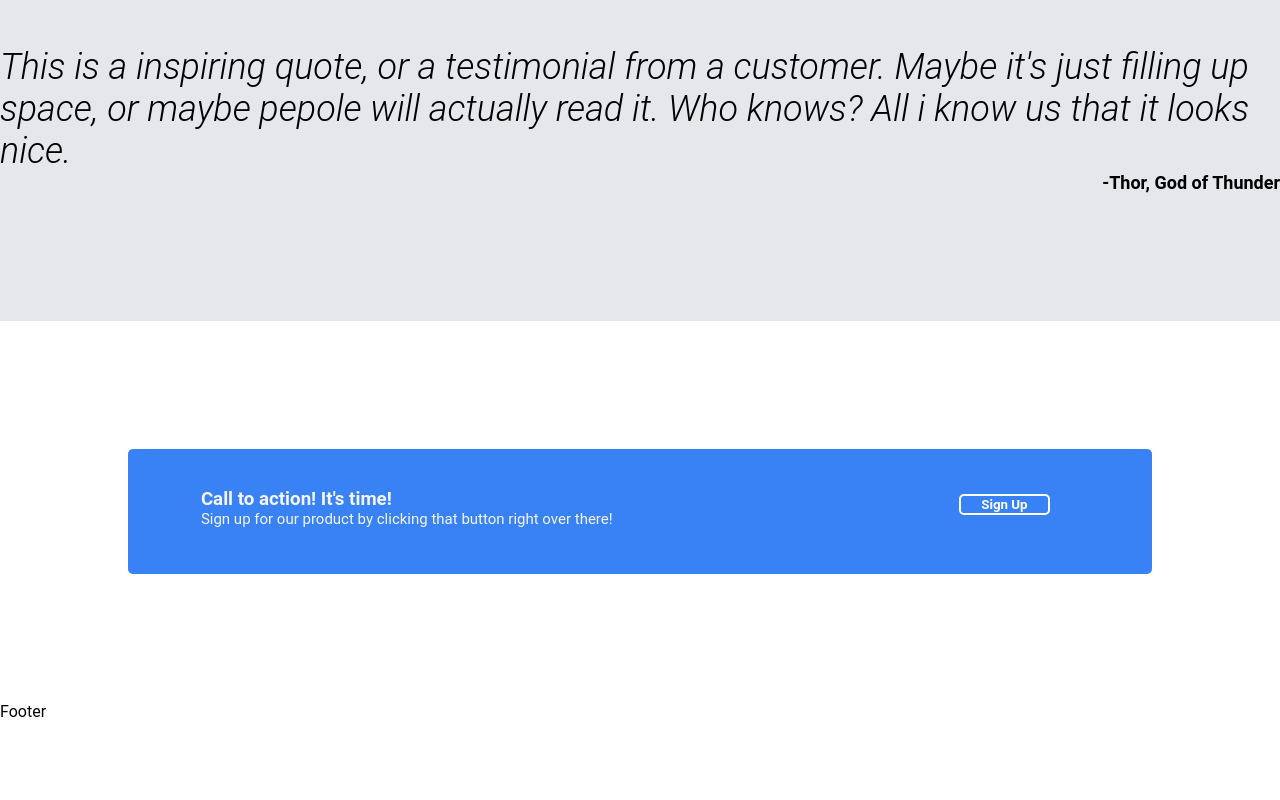
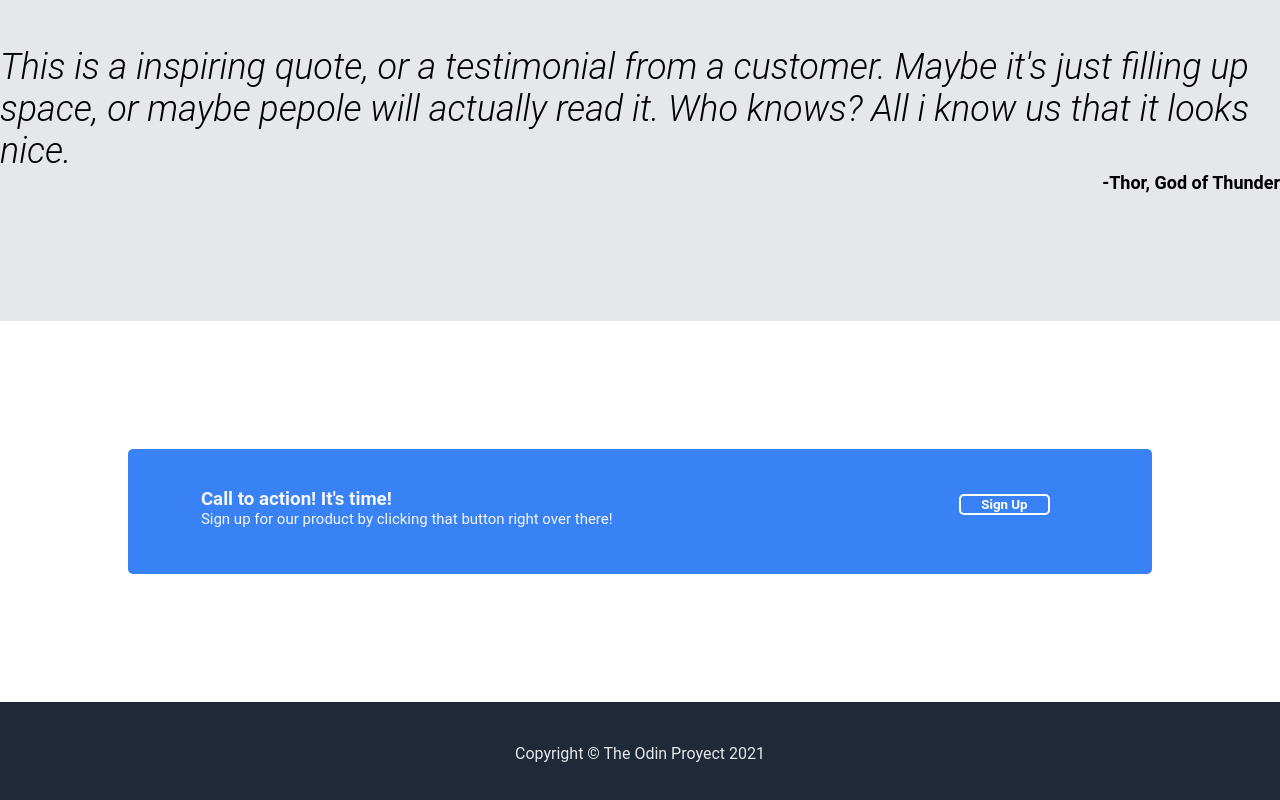
Before and after one commit to supercentinel/OP-landing_page, a plain HTML site: page index.html in a window 1280 px wide. Shown: the part 910-1710 px from the top of the page. Before the commit the page ends 1631 px from the top, so only its background shows below. Drawn offline with Linux system fonts and the light colour scheme.

Commit message:
footer completed

```diff
--- a/css/style.css
+++ b/css/style.css
@@ -213,8 +213,9 @@ nav .links * {
     margin-left: 10%;
 }
 
-.footer {
-    border: pink;
-    align-self: auto;
-    color: violet;
+footer {
+    background-color: #1F2937;
+    text-align: center;
+    color: #E5E7EB;
+    padding: 2%;
 }
--- a/index.html
+++ b/index.html
@@ -64,6 +64,6 @@
         </div>
     </body>
     <footer>
-        <p>Footer</p>
+        <p>Copyright © The Odin Proyect 2021</p>
     </footer>
 </html>
```
